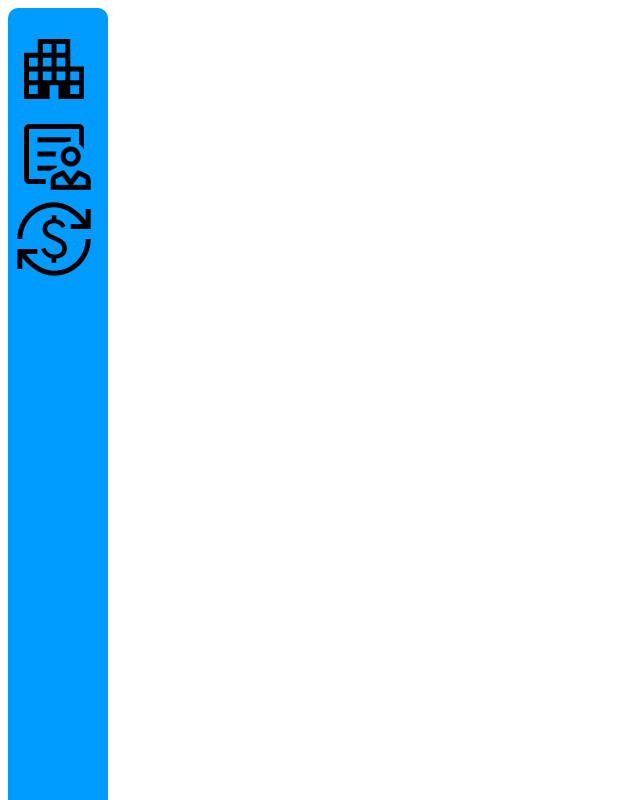
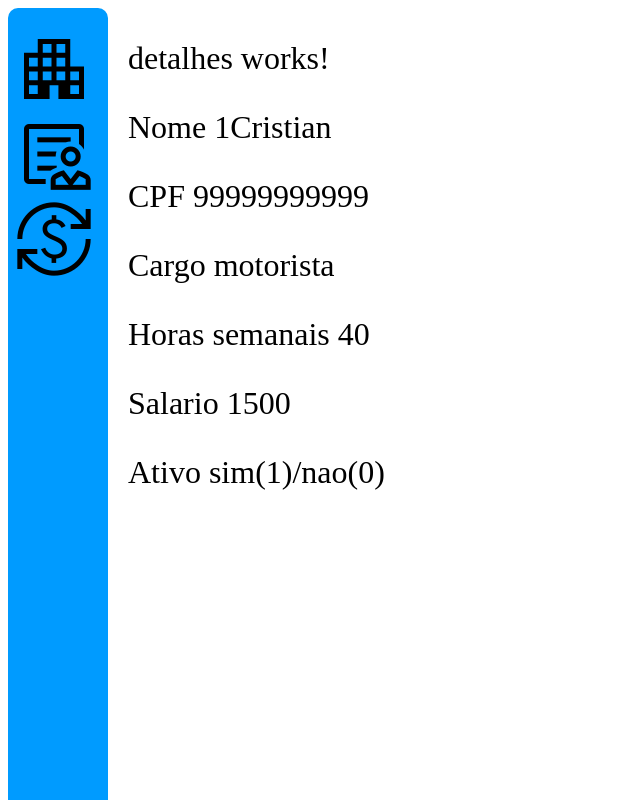
Before and after one commit to CristianGluchak/Frontier, an Angular app: page /funcionario/1 in a window 1280 px wide. Before the commit this address led to /. Shown: the whole page, without its empty margins (0-640 px from the left). Built offline with nearby package versions, Linux system fonts and the light colour scheme.

Commit message:
Feat: adiciona tela de detalhes e novo para funcionarios

```diff
--- a/src/app/app.module.ts
+++ b/src/app/app.module.ts
@@ -15,9 +15,9 @@ import { CommonModule } from '@angular/common';
     ToolbarComponent,
   ],
   imports: [
+    AppRoutingModule,
     CommonModule,
     BrowserModule,
-    AppRoutingModule,
     ModulesModule,
     AuthModule
   ],
--- /dev/null
+++ b/src/app/modules/funcionario/detalhes/detalhes.component.css
@@ -0,0 +1,5 @@
+#outToolBar{
+    position: absolute;
+    left: 10%;
+    font-size: xx-large
+    }
--- /dev/null
+++ b/src/app/modules/funcionario/detalhes/detalhes.component.html
@@ -0,0 +1,9 @@
+<div id="outToolBar" class="col s6 offset-s6">
+    <p>detalhes works!</p>
+    <p>Nome {{funcionario.nome}}</p>
+    <p>CPF {{funcionario.cpf}}</p>
+    <p>Cargo {{funcionario.cargo}}</p>
+    <p>Horas semanais {{funcionario.horasSemanais}}</p>
+    <p>Salario {{funcionario.salario}}</p>
+    <p>Ativo {{funcionario.isEnable}}</p>
+</div>
--- /dev/null
+++ b/src/app/modules/funcionario/detalhes/detalhes.component.ts
@@ -0,0 +1,19 @@
+import { Component, OnInit } from '@angular/core';
+
+@Component({
+  selector: 'app-detalhes',
+  templateUrl: './detalhes.component.html',
+  styleUrls: ['./detalhes.component.css']
+})
+export class DetalhesComponent implements OnInit {
+
+ funcionario =  {'id':1 , 'nome':'1Cristian', 'cpf':'99999999999', 'cargo':'motorista', 'horasSemanais':'40', 'salario':'1500', 'isEnable' : 'sim(1)/nao(0)'};
+
+ ngOnInit(){
+ this.funcionario;
+  }
+
+
+
+
+}
--- a/src/app/modules/funcionario/funcionario.component.html
+++ b/src/app/modules/funcionario/funcionario.component.html
@@ -1,5 +1,7 @@
 <div id="outToolBar" class="col s6 offset-s6">
-    <div *ngFor="let funcionario of funcionarios; let i = index" id="funcionario">
-        {{funcionario.nome}}--{{funcionario.cpf}}--{{funcionario.cargo}}--{{funcionario.horaSemanais}}--{{funcionario.salario}}--{{funcionario.isEnable}}
+    <div *ngFor="let funcionario of funcionarios;
+            let i = index" id="funcionario" (click)="goToDetalhes(funcionario.id)">
+        {{funcionario.nome}}--{{funcionario.cpf}}--{{funcionario.cargo}}--{{funcionario.horasSemanais}}--{{funcionario.salario}}--{{funcionario.isEnable}}
     </div>
+    <a class="btn-floating "><i class="material-icons" (click)="goToNew()">add</i></a>
 </div>
--- a/src/app/modules/funcionario/funcionario.component.ts
+++ b/src/app/modules/funcionario/funcionario.component.ts
@@ -15,18 +15,20 @@ export class FuncionarioComponent implements OnInit {
   }
 
   funcionarios  = [
-    {'id':1 , 'nome':'1Cristian', 'cpf':'99999999999', 'cargo':'motorista', 'horaSemanais':'40', 'salario':'1500', 'isEnable' : 'sim(1)/nao(0)'},
-    {'id':2 , 'nome':'2Cristian', 'cpf':'99999999999', 'cargo':'motorista', 'horaSemanais':'40', 'salario':'1500', 'isEnable' : 'sim(1)/nao(0)'},
-    {'id':3 , 'nome':'3Cristian', 'cpf':'99999999999', 'cargo':'motorista', 'horaSemanais':'40', 'salario':'1500', 'isEnable' : 'sim(1)/nao(0)'},
-    {'id':4 , 'nome':'4Cristian', 'cpf':'99999999999', 'cargo':'motorista', 'horaSemanais':'40', 'salario':'1500', 'isEnable' : 'sim(1)/nao(0)'},
+    {'id':1 , 'nome':'1Cristian', 'cpf':'99999999999', 'cargo':'motorista', 'horasSemanais':'40', 'salario':'1500', 'isEnable' : 'sim(1)/nao(0)'},
+    {'id':2 , 'nome':'2Cristian', 'cpf':'99999999999', 'cargo':'motorista', 'horasSemanais':'40', 'salario':'1500', 'isEnable' : 'sim(1)/nao(0)'},
+    {'id':3 , 'nome':'3Cristian', 'cpf':'99999999999', 'cargo':'motorista', 'horasSemanais':'40', 'salario':'1500', 'isEnable' : 'sim(1)/nao(0)'},
+    {'id':4 , 'nome':'4Cristian', 'cpf':'99999999999', 'cargo':'motorista', 'horasSemanais':'40', 'salario':'1500', 'isEnable' : 'sim(1)/nao(0)'},
    ];
 
   ngOnInit() {
     this.funcionarios;
-    console.log(this.funcionarios)
   }
 
   goToDetalhes(id: number){
-    this.router.navigate(["/id"])
+    this.router.navigate(["funcionario/",id])
+  }
+  goToNew(){
+    this.router.navigate(["funcionario/new"])
   }
 }
--- /dev/null
+++ b/src/app/modules/funcionario/new/new.component.css
@@ -0,0 +1,5 @@
+#outToolBar{
+    position: absolute;
+    left: 10%;
+    font-size: xx-large
+    }
--- /dev/null
+++ b/src/app/modules/funcionario/new/new.component.html
@@ -0,0 +1,11 @@
+<div id="outToolBar" class="col s6 offset-s6">
+    <p>new works!</p>
+    <input type="text" placeholder="Nome">
+    <input type="text" placeholder="CPF">
+    <input type="text" placeholder="Cargo">
+    <input type="text" placeholder="horas semanais">
+    <input type="text" placeholder="Salario">
+    <br>
+    <input type="checkbox" placeholder="Ativo" [defaultChecked]="1">ativo
+
+</div>
--- a/src/app/modules/modules.module.ts
+++ b/src/app/modules/modules.module.ts
@@ -4,6 +4,8 @@ import { CalculaFolhaComponent } from './calcula-folha/calcula-folha.component';
 import { EmpresaComponent } from './empresa/empresa.component';
 import { FuncionarioComponent } from './funcionario/funcionario.component';
 import { HomeComponent } from './home/home.component';
+import { DetalhesComponent } from './funcionario/detalhes/detalhes.component';
+import { NewComponent } from './funcionario/new/new.component';
 
 
 
@@ -12,7 +14,9 @@ import { HomeComponent } from './home/home.component';
     EmpresaComponent,
     FuncionarioComponent,
     CalculaFolhaComponent,
-    HomeComponent
+    HomeComponent,
+    DetalhesComponent,
+    NewComponent
   ],
   imports: [
     CommonModule
```
Also changed, not shown: src/app/app-routing.module.ts (+5 -2 lines), src/app/modules/funcionario/new/new.component.ts (added, +10 -0 lines), 2 other files (tests, documents, lock files or other folders).
